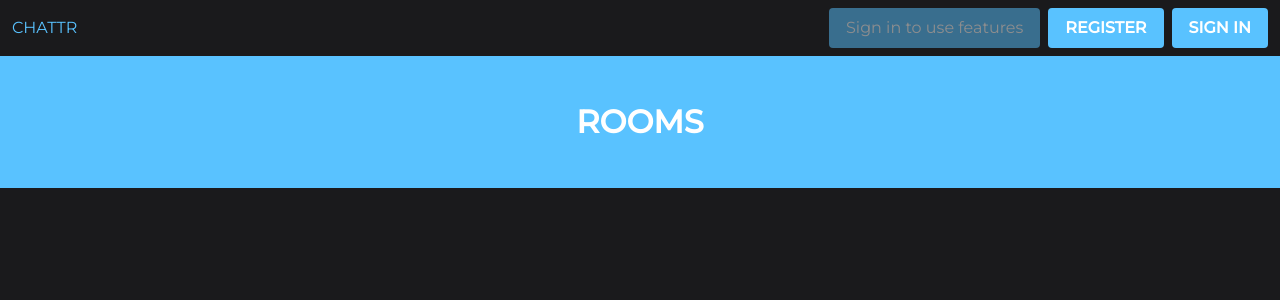
After one commit to darth-raijin/chattr, a Flask app: page /rooms/ in a window 1280 px wide. The commit adds this page. Shown: the top 300 px of the page. Run offline with Flask 2, Linux system fonts and the light colour scheme; some libraries are stand-ins or nearby versions.

Commit message:
Starting work on ROOMS blueprint

```diff
--- a/blueprints/rooms.py
+++ b/blueprints/rooms.py
@@ -1,5 +1,15 @@
-from flask import Blueprint, render_template, redirect, url_for, request, flash
+from flask import Blueprint, render_template, redirect, url_for, request, flash, current_app
 from flask_login import login_user, logout_user, login_required, current_user, LoginManager
+from models import user
 import re
+from services.database import Database
+from models.user import User
 
-rooms = Blueprint('rooms', __name__, url_prefix='/rooms', static_folder="static", template_folder="/rooms/")
+rooms = Blueprint('rooms', __name__, url_prefix='/rooms',
+                 static_folder="static", template_folder="/chatrooms/")
+database = Database()
+
+@rooms.route("/")
+def room_root():
+
+    return render_template("rooms/rooms.html")
--- a/models/user.py
+++ b/models/user.py
@@ -26,5 +26,11 @@ class User(UserMixin):
     def set_password(self, password):
         self.__password = None
 
+    def get_friends_amount(self):
+        return len(self.__friends)
+
+    def get_rooms_amount(self):
+        return len(self.__joined_rooms)
+
     def get_all(self):
         return f"ID: {self.__id}, email: {self.__email}, password: {self.__password}, joined_rooms: {self.__joined_rooms}, friends: {self.__friends}"
--- a/templates/profile.html
+++ b/templates/profile.html
@@ -16,13 +16,13 @@
   <div class="level-item has-text-centered">
     <div>
       <p class="heading">ROOMS JOINED</p>
-      <p class="title">24</p>
+      <p class="title">{{current_user.get_rooms_amount()}}</p>
     </div>
   </div>
   <div class="level-item has-text-centered">
     <div>
       <p class="heading">FRIENDS</p>
-      <p class="title">125</p>
+      <p class="title">{{current_user.get_friends_amount()}}</p>
     </div>
   </div>
 </nav>
--- /dev/null
+++ b/templates/rooms/rooms.html
@@ -0,0 +1,13 @@
+{% extends 'base.html' %}
+{% block content%}
+<section class="hero is-primary">
+  <div class="hero-body">
+    <div class="container has-text-centered">
+      <p class="title">
+        ROOMS
+      </p>
+    </div>
+  </div>
+  </div>
+</section>
+{% endblock%}
```
